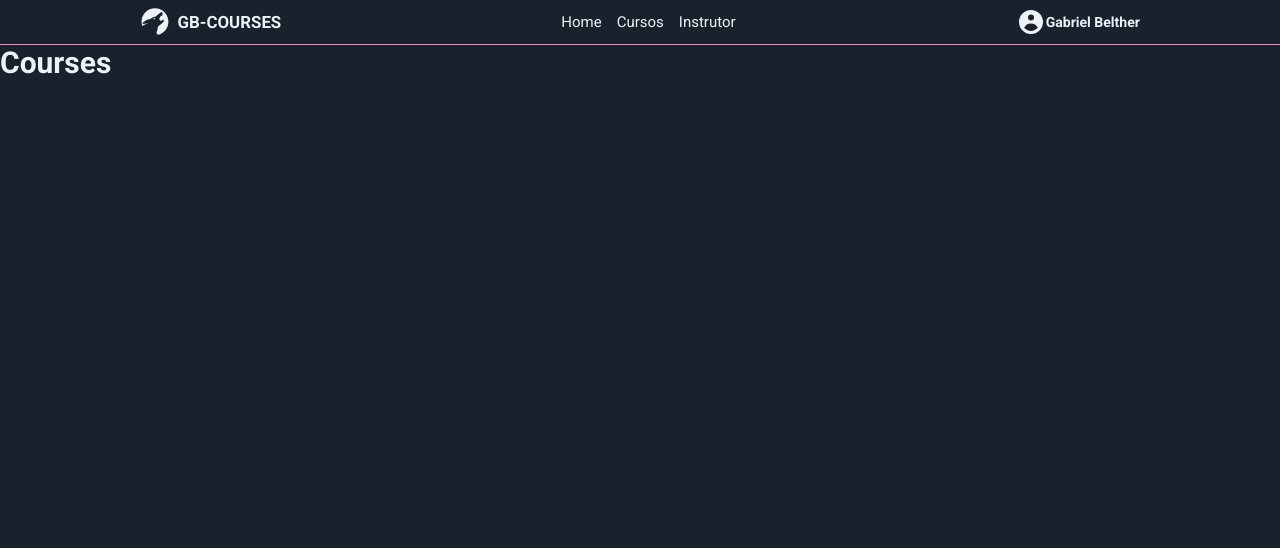
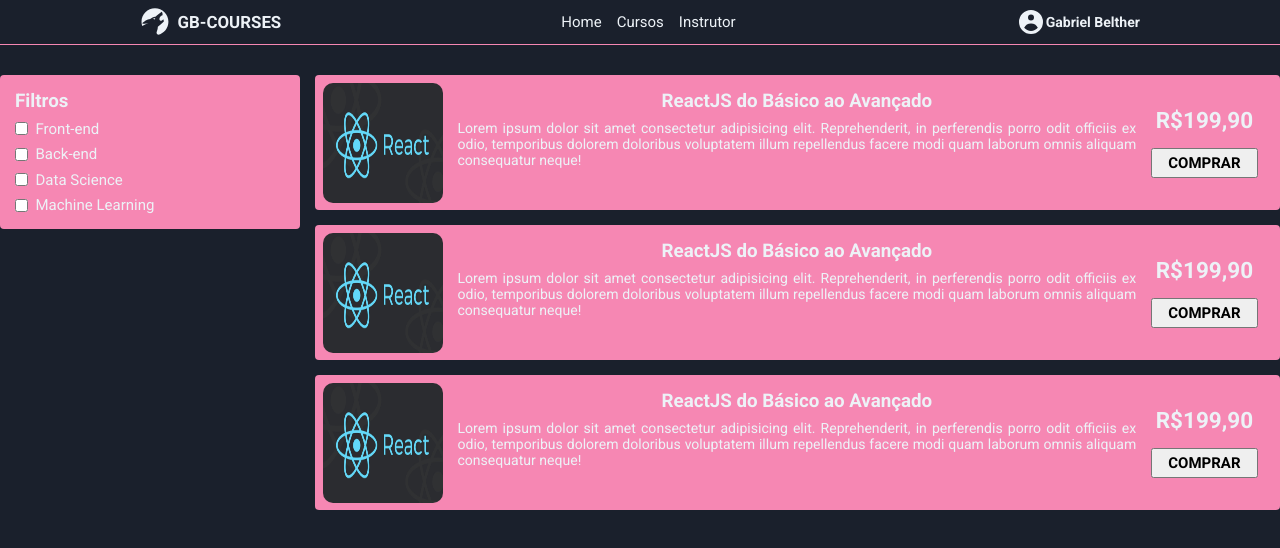
Before and after one commit to gbelther/gb-courses-app, a Next.js app: page /courses in a window 1280 px wide. Shown: the top 548 px of the page. Built offline with nearby package versions, Linux system fonts and the light colour scheme.

Commit message:
Layout da page de cursos

```diff
--- a/src/pages/courses/index.tsx
+++ b/src/pages/courses/index.tsx
@@ -1,7 +1,116 @@
+import {
+  Container,
+  NavWrapper,
+  ContentWrapper,
+  NavTitle,
+  NavBar,
+  NavItem,
+  InputCheckWrapper,
+  InputCheck,
+  Label,
+  ContentTitle,
+  CoursesList,
+  CourseItem,
+  ImgCourse,
+  CourseWrapper,
+  CourseTitle,
+  CourseInfos,
+  CourseDescription,
+  CourseAction,
+  CoursePrice,
+  Button,
+} from "./styles";
+
 export default function Courses() {
   return (
-    <div>
-      <h1>Courses</h1>
-    </div>
+    <Container>
+      <NavWrapper>
+        <NavTitle>Filtros</NavTitle>
+        <NavBar>
+          <NavItem>
+            <InputCheckWrapper>
+              <InputCheck type="checkbox" id="front-end" />
+              <Label htmlFor="front-end">Front-end</Label>
+            </InputCheckWrapper>
+          </NavItem>
+          <NavItem>
+            <InputCheckWrapper>
+              <InputCheck type="checkbox" id="Back-end" />
+              <Label htmlFor="Back-end">Back-end</Label>
+            </InputCheckWrapper>
+          </NavItem>
+          <NavItem>
+            <InputCheckWrapper>
+              <InputCheck type="checkbox" id="Data-Science" />
+              <Label htmlFor="Data-Science">Data Science</Label>
+            </InputCheckWrapper>
+          </NavItem>
+          <NavItem>
+            <InputCheckWrapper>
+              <InputCheck type="checkbox" id="Machine-Learning" />
+              <Label htmlFor="Machine-Learning">Machine Learning</Label>
+            </InputCheckWrapper>
+          </NavItem>
+        </NavBar>
+      </NavWrapper>
+      <ContentWrapper>
+        <CoursesList>
+          <CourseItem>
+            <ImgCourse src="/react-img.png" />
+            <CourseWrapper>
+              <CourseInfos>
+                <CourseTitle>ReactJS do Básico ao Avançado</CourseTitle>
+                <CourseDescription>
+                  Lorem ipsum dolor sit amet consectetur adipisicing elit.
+                  Reprehenderit, in perferendis porro odit officiis ex odio,
+                  temporibus dolorem doloribus voluptatem illum repellendus
+                  facere modi quam laborum omnis aliquam consequatur neque!
+                </CourseDescription>
+              </CourseInfos>
+              <CourseAction>
+                <CoursePrice>R$199,90</CoursePrice>
+                <Button>COMPRAR</Button>
+              </CourseAction>
+            </CourseWrapper>
+          </CourseItem>
+          <CourseItem>
+            <ImgCourse src="/react-img.png" />
+            <CourseWrapper>
+              <CourseInfos>
+                <CourseTitle>ReactJS do Básico ao Avançado</CourseTitle>
+                <CourseDescription>
+                  Lorem ipsum dolor sit amet consectetur adipisicing elit.
+                  Reprehenderit, in perferendis porro odit officiis ex odio,
+                  temporibus dolorem doloribus voluptatem illum repellendus
+                  facere modi quam laborum omnis aliquam consequatur neque!
+                </CourseDescription>
+              </CourseInfos>
+              <CourseAction>
+                <CoursePrice>R$199,90</CoursePrice>
+                <Button>COMPRAR</Button>
+              </CourseAction>
+            </CourseWrapper>
+          </CourseItem>
+          <CourseItem>
+            <ImgCourse src="/react-img.png" />
+            <CourseWrapper>
+              <CourseInfos>
+                <CourseTitle>ReactJS do Básico ao Avançado</CourseTitle>
+                <CourseDescription>
+                  Lorem ipsum dolor sit amet consectetur adipisicing elit.
+                  Reprehenderit, in perferendis porro odit officiis ex odio,
+                  temporibus dolorem doloribus voluptatem illum repellendus
+                  facere modi quam laborum omnis aliquam consequatur neque!
+                </CourseDescription>
+              </CourseInfos>
+              <CourseAction>
+                <CoursePrice>R$199,90</CoursePrice>
+                <Button>COMPRAR</Button>
+              </CourseAction>
+            </CourseWrapper>
+          </CourseItem>
+        </CoursesList>
+      </ContentWrapper>
+    </Container>
   );
 }
--- /dev/null
+++ b/src/pages/courses/styles.ts
@@ -0,0 +1,141 @@
+import styled from "styled-components";
+
+export const Container = styled.main`
+  width: 100%;
+  max-width: ${({ theme }) => theme.breakPoints.xl};
+  margin: 0 auto;
+  padding: 2rem 0;
+
+  display: grid;
+  grid-template-columns: 300px auto;
+  gap: 1rem;
+`;
+
+export const NavWrapper = styled.nav`
+  background: ${({ theme }) => theme.colors.secondary};
+  height: fit-content;
+  padding: 1rem;
+  border-radius: 4px;
+
+  display: flex;
+  flex-direction: column;
+  justify-content: flex-start;
+  align-items: flex-start;
+`;
+
+export const NavTitle = styled.p`
+  font-size: 1.25rem;
+  font-weight: bold;
+  margin-bottom: 0.5rem;
+`;
+
+export const NavBar = styled.ul`
+  display: flex;
+  flex-direction: column;
+  justify-content: flex-start;
+  align-items: flex-start;
+  gap: 0.5rem;
+`;
+
+export const NavItem = styled.li`
+  list-style-type: none;
+`;
+
+export const InputCheckWrapper = styled.div`
+  display: flex;
+  justify-content: flex-start;
+  align-items: center;
+  gap: 0.5rem;
+`;
+
+export const Label = styled.label``;
+
+export const InputCheck = styled.input``;
+
+export const ContentWrapper = styled.div`
+  border-radius: 4px;
+
+  display: flex;
+  flex-direction: column;
+  justify-content: flex-start;
+  align-items: center;
+`;
+
+export const ContentTitle = styled.p`
+  font-size: 1.5rem;
+  font-weight: bold;
+`;
+
+export const CoursesList = styled.ul`
+  width: 100%;
+  height: 100%;
+
+  display: flex;
+  flex-direction: column;
+  gap: 1rem;
+`;
+
+export const CourseItem = styled.li`
+  background: ${({ theme }) => theme.colors.secondary};
+  padding: 0.5rem;
+  border-radius: 4px;
+
+  display: flex;
+  justify-content: space-between;
+`;
+
+export const ImgCourse = styled.img`
+  width: 120px;
+  height: 120px;
+  border-radius: 10px;
+`;
+
+export const CourseWrapper = styled.div`
+  padding: 0.5rem 1rem;
+  height: inherit;
+
+  display: flex;
+  justify-content: space-between;
+  align-items: flex-start;
+  gap: 1rem;
+`;
+
+export const CourseTitle = styled.p`
+  font-size: 1.25rem;
+  font-weight: bold;
+`;
+
+export const CourseInfos = styled.div`
+  display: flex;
+  justify-content: space-between;
+  flex-direction: column;
+  align-items: center;
+  gap: 0.5rem;
+`;
+
+export const CourseDescription = styled.p`
+  font-size: 0.9375rem;
+  text-align: justify;
+`;
+
+export const CourseAction = styled.div`
+  height: 100%;
+
+  display: flex;
+  flex-direction: column;
+  justify-content: center;
+  align-items: center;
+  gap: 1rem;
+`;
+
+export const CoursePrice = styled.p`
+  font-size: 1.5rem;
+  font-weight: bold;
+`;
+
+export const Button = styled.button`
+  height: 2rem;
+  padding: 0.25rem 1rem;
+  font-size: 1rem;
+  font-weight: bold;
+`;
--- a/src/pages/styles.ts
+++ b/src/pages/styles.ts
@@ -2,7 +2,7 @@ import styled from "styled-components";
 
 export const Container = styled.main`
   width: 100%;
-  max-width: 1200px;
+  max-width: ${({ theme }) => theme.breakPoints.xl};
   height: calc(100vh - 3rem);
   margin: 0 auto;
 
--- a/src/styles/themes.ts
+++ b/src/styles/themes.ts
@@ -10,6 +10,9 @@ export const darkTheme = {
   fontFamily: {
     roboto: "'Roboto', sans-serif",
   },
+  breakPoints: {
+    xl: "1280px",
+  },
 };
 
 export type ITheme = typeof darkTheme;
```
Also changed, not shown: public/react-img.png (added).
